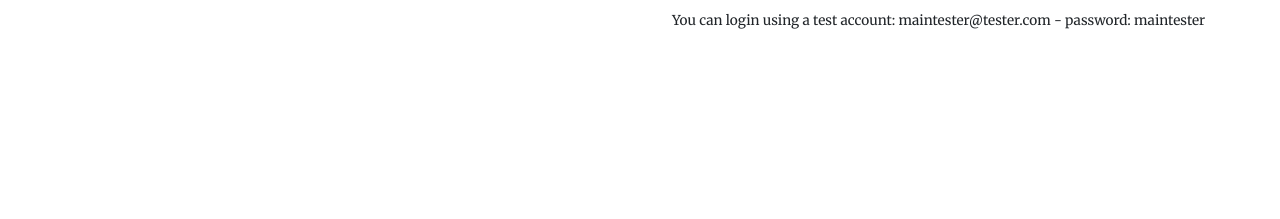
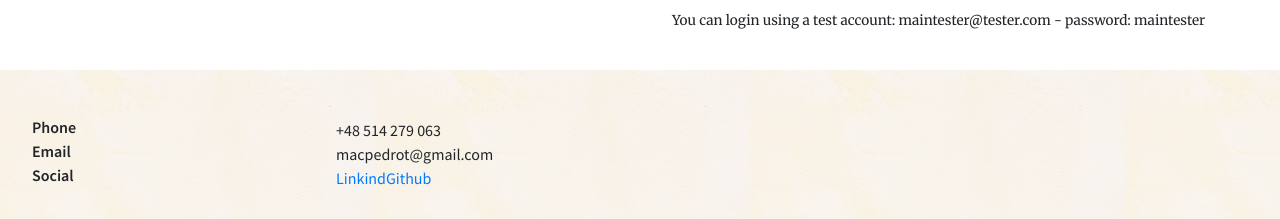
Before and after one commit to Pedro-Mac/my-app, a React (Create React App) app: page / in a window 1280 px wide. Shown: the part 2444-2663 px from the top of the page. Before the commit the page ends 2514 px from the top, so only its background shows below. Built offline with nearby package versions, Linux system fonts and the light colour scheme.

Commit message:
add contacts

```diff
--- a/package.json
+++ b/package.json
@@ -3,6 +3,9 @@
   "version": "0.1.0",
   "private": true,
   "dependencies": {
+    "@fortawesome/fontawesome-svg-core": "^1.2.32",
+    "@fortawesome/free-solid-svg-icons": "^5.15.1",
+    "@fortawesome/react-fontawesome": "^0.1.14",
     "@testing-library/jest-dom": "^5.11.8",
     "@testing-library/react": "^11.2.2",
     "@testing-library/user-event": "^12.6.0",
--- a/src/App.scss
+++ b/src/App.scss
@@ -3,4 +3,28 @@
   background-image: url("./images/backgorund.jpg");
   background-attachment: fixed;
   color: #212529;
+
+  main {
+    .contacts-container {
+      div {
+        h4 {
+          text-align: start;
+          margin: 0;
+          font-size: 1rem;
+          font-weight: 600;
+        }
+        p {
+          margin: 0;
+        }
+        ul {
+          padding: 0;
+          list-style: none;
+
+          li {
+            padding: 0;
+          }
+        }
+      }
+    }
+  }
 }
--- a/src/App.tsx
+++ b/src/App.tsx
@@ -3,6 +3,8 @@ import React from "react";
 import Header from "./components/Header";
 import Introduction from "./components/Introduction";
 import Project from "./components/Project";
+
+import linkedinLogo from "./images/svg/linkedin-brands.svg";
 
 import projects from "./projects.json";
 
@@ -20,6 +22,28 @@ function App() {
             <Project key={index} project={item} />
           ))}
         </section>
+
+        <section className="wrapper contacts-container">
+          <div className="d-flex ">
+            <h4 className="w-25 text-start">Phone</h4>
+            <p>+48 514 279 063</p>
+          </div>
+          <div className="d-flex ">
+            <h4 className="w-25 text-start">Email</h4>
+            <p>macpedrot@gmail.com</p>
+          </div>
+          <div className="d-flex ">
+            <h4 className="w-25 text-start">Social</h4>
+            <ul className="d-flex justify-content-around">
+              <li>
+                <a href="https://www.linkedin.com/in/pedrotmachado/">Linkind</a>
+              </li>
+              <li>
+                <a href="https://www.linkedin.com/in/pedrotmachado/">Github</a>
+              </li>
+            </ul>
+          </div>
+        </section>
       </main>
     </div>
   );
```
Also changed, not shown: 2 other files (tests, documents, lock files or other folders).
